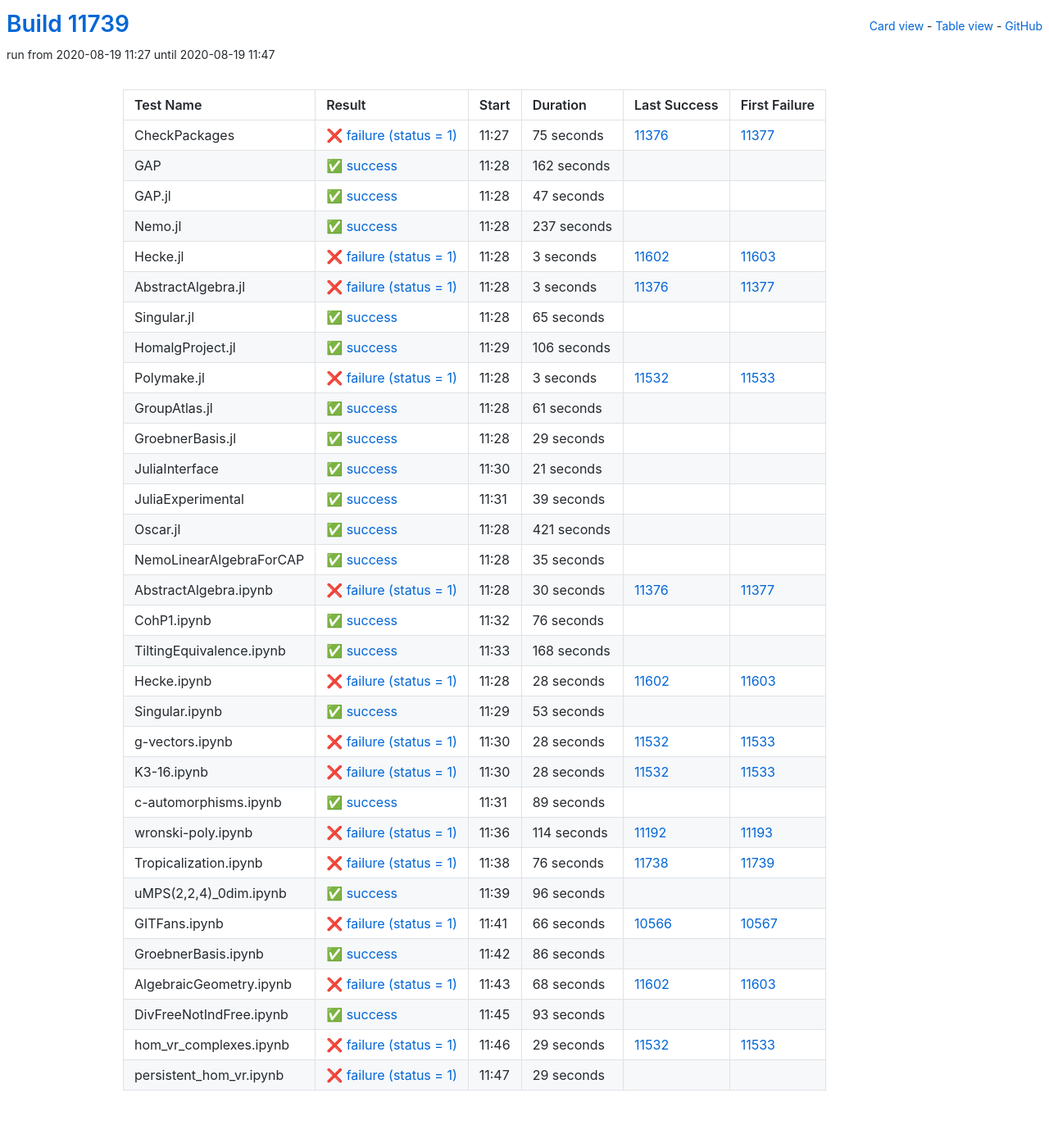
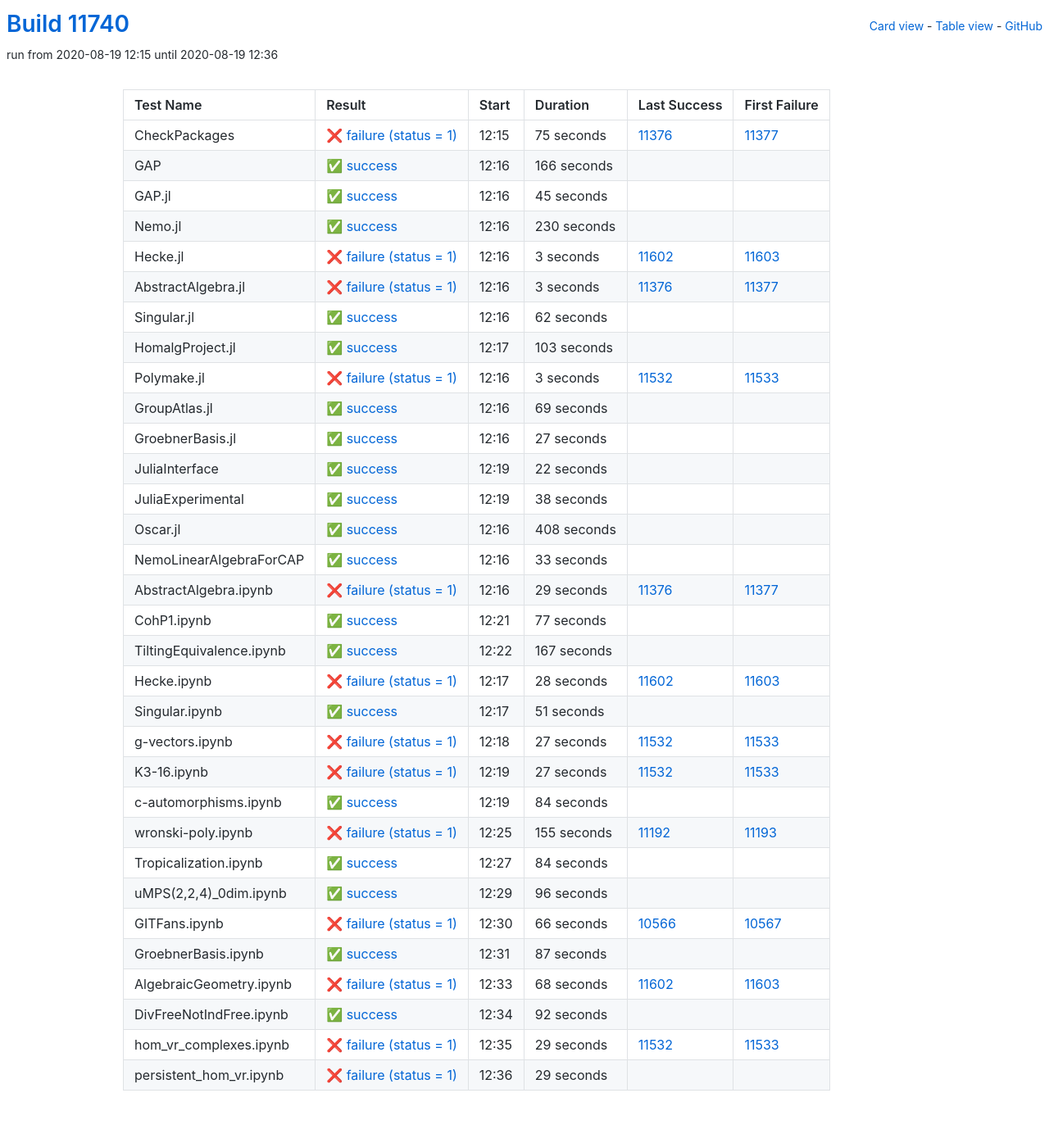
Before and after one commit to oscar-system/oscar-ci-status, a Jekyll site: the page built from table.html, in a window 1280 px wide. Shown: the whole page at 82% size. Built offline with Jekyll 4.4.1, drawn with Linux system fonts in a browser that asks for light colours.

Commit message:
Build #11740

```diff
--- a/_data/ci.yml
+++ b/_data/ci.yml
@@ -1,6 +1,6 @@
 ---
-build: 11739
-build_url: https://oscarci.mathematik.uni-kl.de/job/oscar/11739/
+build: 11740
+build_url: https://oscarci.mathematik.uni-kl.de/job/oscar/11740/
 job: oscar
 organization: oscar-system
 repo: oscar-ci-status
@@ -8,8 +8,8 @@
 tests:
 - name: CheckPackages
   id: checkpackages
-  log: https://oscarci.mathematik.uni-kl.de/job/oscar/11739/artifact/logs/build-11739/CheckPackages.log
-  start: 2020-08-19 11:27
+  log: https://oscarci.mathematik.uni-kl.de/job/oscar/11740/artifact/logs/build-11740/CheckPackages.log
+  start: 2020-08-19 12:15
   success: false
   exitcode: 1
   status: failure
@@ -20,44 +20,44 @@
   first_failure_url: https://oscarci.mathematik.uni-kl.de/job/oscar/11377/
 - name: GAP
   id: gap
-  log: https://oscarci.mathematik.uni-kl.de/job/oscar/11739/artifact/logs/build-11739/GAP.log
-  start: 2020-08-19 11:28
+  log: https://oscarci.mathematik.uni-kl.de/job/oscar/11740/artifact/logs/build-11740/GAP.log
+  start: 2020-08-19 12:16
   success: true
   exitcode: 0
   status: success
-  duration: 162
+  duration: 166
   last_success: false
   last_success_url:
   first_failure: false
   first_failure_url:
 - name: GAP.jl
   id: gap-jl
-  log: https://oscarci.mathematik.uni-kl.de/job/oscar/11739/artifact/logs/build-11739/GAP.jl.log
-  start: 2020-08-19 11:28
+  log: https://oscarci.mathematik.uni-kl.de/job/oscar/11740/artifact/logs/build-11740/GAP.jl.log
+  start: 2020-08-19 12:16
   success: true
   exitcode: 0
   status: success
-  duration: 47
+  duration: 45
   last_success: false
   last_success_url:
   first_failure: false
   first_failure_url:
 - name: Nemo.jl
   id: nemo-jl
-  log: https://oscarci.mathematik.uni-kl.de/job/oscar/11739/artifact/logs/build-11739/Nemo.jl.log
-  start: 2020-08-19 11:28
+  log: https://oscarci.mathematik.uni-kl.de/job/oscar/11740/artifact/logs/build-11740/Nemo.jl.log
+  start: 2020-08-19 12:16
   success: true
   exitcode: 0
   status: success
-  duration: 237
+  duration: 230
   last_success: false
   last_success_url:
   first_failure: false
   first_failure_url:
 - name: Hecke.jl
   id: hecke-jl
-  log: https://oscarci.mathematik.uni-kl.de/job/oscar/11739/artifact/logs/build-11739/Hecke.jl.log
-  start: 2020-08-19 11:28
+  log: https://oscarci.mathematik.uni-kl.de/job/oscar/11740/artifact/logs/build-11740/Hecke.jl.log
+  start: 2020-08-19 12:16
   success: false
   exitcode: 1
   status: failure
@@ -68,8 +68,8 @@
   first_failure_url: https://oscarci.mathematik.uni-kl.de/job/oscar/11603/
 - name: AbstractAlgebra.jl
   id: abstractalgebra-jl
-  log: https://oscarci.mathematik.uni-kl.de/job/oscar/11739/artifact/logs/build-11739/AbstractAlgebra.jl.log
-  start: 2020-08-19 11:28
+  log: https://oscarci.mathematik.uni-kl.de/job/oscar/11740/artifact/logs/build-11740/AbstractAlgebra.jl.log
+  start: 2020-08-19 12:16
   success: false
   exitcode: 1
   status: failure
@@ -80,32 +80,32 @@
   first_failure_url: https://oscarci.mathematik.uni-kl.de/job/oscar/11377/
 - name: Singular.jl
   id: singular-jl
-  log: https://oscarci.mathematik.uni-kl.de/job/oscar/11739/artifact/logs/build-11739/Singular.jl.log
-  start: 2020-08-19 11:28
+  log: https://oscarci.mathematik.uni-kl.de/job/oscar/11740/artifact/logs/build-11740/Singular.jl.log
+  start: 2020-08-19 12:16
   success: true
   exitcode: 0
   status: success
-  duration: 65
+  duration: 62
   last_success: false
   last_success_url:
   first_failure: false
   first_failure_url:
 - name: HomalgProject.jl
   id: homalgproject-jl
-  log: https://oscarci.mathematik.uni-kl.de/job/oscar/11739/artifact/logs/build-11739/HomalgProject.jl.log
-  start: 2020-08-19 11:29
+  log: https://oscarci.mathematik.uni-kl.de/job/oscar/11740/artifact/logs/build-11740/HomalgProject.jl.log
+  start: 2020-08-19 12:17
   success: true
   exitcode: 0
   status: success
-  duration: 106
+  duration: 103
   last_success: false
   last_success_url:
   first_failure: false
   first_failure_url:
 - name: Polymake.jl
   id: polymake-jl
-  log: https://oscarci.mathematik.uni-kl.de/job/oscar/11739/artifact/logs/build-11739/Polymake.jl.log
-  start: 2020-08-19 11:28
+  log: https://oscarci.mathematik.uni-kl.de/job/oscar/11740/artifact/logs/build-11740/Polymake.jl.log
+  start: 2020-08-19 12:16
   success: false
   exitcode: 1
   status: failure
@@ -116,116 +116,116 @@
   first_failure_url: https://oscarci.mathematik.uni-kl.de/job/oscar/11533/
 - name: GroupAtlas.jl
   id: groupatlas-jl
-  log: https://oscarci.mathematik.uni-kl.de/job/oscar/11739/artifact/logs/build-11739/GroupAtlas.jl.log
-  start: 2020-08-19 11:28
+  log: https://oscarci.mathematik.uni-kl.de/job/oscar/11740/artifact/logs/build-11740/GroupAtlas.jl.log
+  start: 2020-08-19 12:16
   success: true
   exitcode: 0
   status: success
-  duration: 61
+  duration: 69
   last_success: false
   last_success_url:
   first_failure: false
   first_failure_url:
 - name: GroebnerBasis.jl
   id: groebnerbasis-jl
-  log: https://oscarci.mathematik.uni-kl.de/job/oscar/11739/artifact/logs/build-11739/GroebnerBasis.jl.log
-  start: 2020-08-19 11:28
+  log: https://oscarci.mathematik.uni-kl.de/job/oscar/11740/artifact/logs/build-11740/GroebnerBasis.jl.log
+  start: 2020-08-19 12:16
   success: true
   exitcode: 0
   status: success
-  duration: 29
+  duration: 27
   last_success: false
   last_success_url:
   first_failure: false
   first_failure_url:
 - name: JuliaInterface
   id: juliainterface
-  log: https://oscarci.mathematik.uni-kl.de/job/oscar/11739/artifact/logs/build-11739/JuliaInterface.log
-  start: 2020-08-19 11:30
+  log: https://oscarci.mathematik.uni-kl.de/job/oscar/11740/artifact/logs/build-11740/JuliaInterface.log
+  start: 2020-08-19 12:19
   success: true
   exitcode: 0
   status: success
-  duration: 21
+  duration: 22
   last_success: false
   last_success_url:
   first_failure: false
   first_failure_url:
 - name: JuliaExperimental
   id: juliaexperimental
-  log: https://oscarci.mathematik.uni-kl.de/job/oscar/11739/artifact/logs/build-11739/JuliaExperimental.log
-  start: 2020-08-19 11:31
+  log: https://oscarci.mathematik.uni-kl.de/job/oscar/11740/artifact/logs/build-11740/JuliaExperimental.log
+  start: 2020-08-19 12:19
   success: true
   exitcode: 0
   status: success
-  duration: 39
+  duration: 38
   last_success: false
   last_success_url:
   first_failure: false
   first_failure_url:
 - name: Oscar.jl
   id: oscar-jl
-  log: https://oscarci.mathematik.uni-kl.de/job/oscar/11739/artifact/logs/build-11739/Oscar.jl.log
-  start: 2020-08-19 11:28
+  log: https://oscarci.mathematik.uni-kl.de/job/oscar/11740/artifact/logs/build-11740/Oscar.jl.log
+  start: 2020-08-19 12:16
   success: true
   exitcode: 0
   status: success
-  duration: 421
+  duration: 408
   last_success: false
   last_success_url:
   first_failure: false
   first_failure_url:
 - name: NemoLinearAlgebraForCAP
   id: nemolinearalgebraforcap
-  log: https://oscarci.mathematik.uni-kl.de/job/oscar/11739/artifact/logs/build-11739/NemoLinearAlgebraForCAP.log
-  start: 2020-08-19 11:28
+  log: https://oscarci.mathematik.uni-kl.de/job/oscar/11740/artifact/logs/build-11740/NemoLinearAlgebraForCAP.log
+  start: 2020-08-19 12:16
   success: true
   exitcode: 0
   status: success
-  duration: 35
+  duration: 33
   last_success: false
   last_success_url:
   first_failure: false
   first_failure_url:
 - name: AbstractAlgebra.ipynb
   id: abstractalgebra-ipynb
-  log: https://oscarci.mathematik.uni-kl.de/job/oscar/11739/artifact/logs/build-11739/AbstractAlgebra.ipynb.log
-  start: 2020-08-19 11:28
+  log: https://oscarci.mathematik.uni-kl.de/job/oscar/11740/artifact/logs/build-11740/AbstractAlgebra.ipynb.log
+  start: 2020-08-19 12:16
   success: false
   exitcode: 1
   status: failure
-  duration: 30
+  duration: 29
   last_success: 11376
   last_success_url: https://oscarci.mathematik.uni-kl.de/job/oscar/11376/
   first_failure: 11377
   first_failure_url: https://oscarci.mathematik.uni-kl.de/job/oscar/11377/
 - name: CohP1.ipynb
   id: cohp1-ipynb
-  log: https://oscarci.mathematik.uni-kl.de/job/oscar/11739/artifact/logs/build-11739/CohP1.ipynb.log
-  start: 2020-08-19 11:32
+  log: https://oscarci.mathematik.uni-kl.de/job/oscar/11740/artifact/logs/build-11740/CohP1.ipynb.log
+  start: 2020-08-19 12:21
   success: true
   exitcode: 0
   status: success
-  duration: 76
+  duration: 77
   last_success: false
   last_success_url:
   first_failure: false
   first_failure_url:
 - name: TiltingEquivalence.ipynb
   id: tiltingequivalence-ipynb
-  log: https://oscarci.mathematik.uni-kl.de/job/oscar/11739/artifact/logs/build-11739/TiltingEquivalence.ipynb.log
-  start: 2020-08-19 11:33
+  log: https://oscarci.mathematik.uni-kl.de/job/oscar/11740/artifact/logs/build-11740/TiltingEquivalence.ipynb.log
+  start: 2020-08-19 12:22
   success: true
   exitcode: 0
   status: success
-  duration: 168
+  duration: 167
   last_success: false
   last_success_url:
   first_failure: false
   first_failure_url:
 - name: Hecke.ipynb
   id: hecke-ipynb
-  log: https://oscarci.mathematik.uni-kl.de/job/oscar/11739/artifact/logs/build-11739/Hecke.ipynb.log
-  start: 2020-08-19 11:28
+  log: https://oscarci.mathematik.uni-kl.de/job/oscar/11740/artifact/logs/build-11740/Hecke.ipynb.log
+  start: 2020-08-19 12:17
   success: false
   exitcode: 1
   status: failure
@@ -236,80 +236,80 @@
   first_failure_url: https://oscarci.mathematik.uni-kl.de/job/oscar/11603/
 - name: Singular.ipynb
   id: singular-ipynb
-  log: https://oscarci.mathematik.uni-kl.de/job/oscar/11739/artifact/logs/build-11739/Singular.ipynb.log
-  start: 2020-08-19 11:29
+  log: https://oscarci.mathematik.uni-kl.de/job/oscar/11740/artifact/logs/build-11740/Singular.ipynb.log
+  start: 2020-08-19 12:17
   success: true
   exitcode: 0
   status: success
-  duration: 53
+  duration: 51
   last_success: false
   last_success_url:
   first_failure: false
   first_failure_url:
 - name: g-vectors.ipynb
   id: g-vectors-ipynb
-  log: https://oscarci.mathematik.uni-kl.de/job/oscar/11739/artifact/logs/build-11739/g-vectors.ipynb.log
-  start: 2020-08-19 11:30
+  log: https://oscarci.mathematik.uni-kl.de/job/oscar/11740/artifact/logs/build-11740/g-vectors.ipynb.log
+  start: 2020-08-19 12:18
   success: false
   exitcode: 1
   status: failure
-  duration: 28
+  duration: 27
   last_success: 11532
   last_success_url: https://oscarci.mathematik.uni-kl.de/job/oscar/11532/
   first_failure: 11533
   first_failure_url: https://oscarci.mathematik.uni-kl.de/job/oscar/11533/
 - name: K3-16.ipynb
   id: k3-16-ipynb
-  log: https://oscarci.mathematik.uni-kl.de/job/oscar/11739/artifact/logs/build-11739/K3-16.ipynb.log
-  start: 2020-08-19 11:30
+  log: https://oscarci.mathematik.uni-kl.de/job/oscar/11740/artifact/logs/build-11740/K3-16.ipynb.log
+  start: 2020-08-19 12:19
   success: false
   exitcode: 1
   status: failure
-  duration: 28
+  duration: 27
   last_success: 11532
   last_success_url: https://oscarci.mathematik.uni-kl.de/job/oscar/11532/
   first_failure: 11533
   first_failure_url: https://oscarci.mathematik.uni-kl.de/job/oscar/11533/
 - name: c-automorphisms.ipynb
   id: c-automorphisms-ipynb
-  log: https://oscarci.mathematik.uni-kl.de/job/oscar/11739/artifact/logs/build-11739/c-automorphisms.ipynb.log
-  start: 2020-08-19 11:31
+  log: https://oscarci.mathematik.uni-kl.de/job/oscar/11740/artifact/logs/build-11740/c-automorphisms.ipynb.log
+  start: 2020-08-19 12:19
   success: true
   exitcode: 0
   status: success
-  duration: 89
+  duration: 84
   last_success: false
   last_success_url:
   first_failure: false
   first_failure_url:
 - name: wronski-poly.ipynb
   id: wronski-poly-ipynb
-  log: https://oscarci.mathematik.uni-kl.de/job/oscar/11739/artifact/logs/build-11739/wronski-poly.ipynb.log
-  start: 2020-08-19 11:36
+  log: https://oscarci.mathematik.uni-kl.de/job/oscar/11740/artifact/logs/build-11740/wronski-poly.ipynb.log
+  start: 2020-08-19 12:25
   success: false
   exitcode: 1
   status: failure
-  duration: 114
+  duration: 155
   last_success: 11192
   last_success_url: https://oscarci.mathematik.uni-kl.de/job/oscar/11192/
   first_failure: 11193
   first_failure_url: https://oscarci.mathematik.uni-kl.de/job/oscar/11193/
 - name: Tropicalization.ipynb
   id: tropicalization-ipynb
-  log: https://oscarci.mathematik.uni-kl.de/job/oscar/11739/artifact/logs/build-11739/Tropicalization.ipynb.log
-  start: 2020-08-19 11:38
-  success: false
-  exitcode: 1
-  status: failure
-  duration: 76
-  last_success: 11738
-  last_success_url: https://oscarci.mathematik.uni-kl.de/job/oscar/11738/
-  first_failure: 11739
-  first_failure_url: https://oscarci.mathematik.uni-kl.de/job/oscar/11739/
+  log: https://oscarci.mathematik.uni-kl.de/job/oscar/11740/artifact/logs/build-11740/Tropicalization.ipynb.log
+  start: 2020-08-19 12:27
+  success: true
+  exitcode: 0
+  status: success
+  duration: 84
+  last_success: false
+  last_success_url:
+  first_failure: false
+  first_failure_url:
 - name: uMPS(2,2,4)_0dim.ipynb
   id: umps-2-2-4-0dim-ipynb
-  log: https://oscarci.mathematik.uni-kl.de/job/oscar/11739/artifact/logs/build-11739/uMPS-2-2-4-_0dim.ipynb.log
-  start: 2020-08-19 11:39
+  log: https://oscarci.mathematik.uni-kl.de/job/oscar/11740/artifact/logs/build-11740/uMPS-2-2-4-_0dim.ipynb.log
+  start: 2020-08-19 12:29
   success: true
   exitcode: 0
   status: success
@@ -320,8 +320,8 @@
   first_failure_url:
 - name: GITFans.ipynb
   id: gitfans-ipynb
-  log: https://oscarci.mathematik.uni-kl.de/job/oscar/11739/artifact/logs/build-11739/GITFans.ipynb.log
-  start: 2020-08-19 11:41
+  log: https://oscarci.mathematik.uni-kl.de/job/oscar/11740/artifact/logs/build-11740/GITFans.ipynb.log
+  start: 2020-08-19 12:30
   success: false
   exitcode: 1
   status: failure
@@ -332,20 +332,20 @@
   first_failure_url: https://oscarci.mathematik.uni-kl.de/job/oscar/10567/
 - name: GroebnerBasis.ipynb
   id: groebnerbasis-ipynb
-  log: https://oscarci.mathematik.uni-kl.de/job/oscar/11739/artifact/logs/build-11739/GroebnerBasis.ipynb.log
-  start: 2020-08-19 11:42
+  log: https://oscarci.mathematik.uni-kl.de/job/oscar/11740/artifact/logs/build-11740/GroebnerBasis.ipynb.log
+  start: 2020-08-19 12:31
   success: true
   exitcode: 0
   status: success
-  duration: 86
+  duration: 87
   last_success: false
   last_success_url:
   first_failure: false
   first_failure_url:
 - name: AlgebraicGeometry.ipynb
   id: algebraicgeometry-ipynb
-  log: https://oscarci.mathematik.uni-kl.de/job/oscar/11739/artifact/logs/build-11739/AlgebraicGeometry.ipynb.log
-  start: 2020-08-19 11:43
+  log: https://oscarci.mathematik.uni-kl.de/job/oscar/11740/artifact/logs/build-11740/AlgebraicGeometry.ipynb.log
+  start: 2020-08-19 12:33
   success: false
   exitcode: 1
   status: failure
@@ -356,20 +356,20 @@
   first_failure_url: https://oscarci.mathematik.uni-kl.de/job/oscar/11603/
 - name: DivFreeNotIndFree.ipynb
   id: divfreenotindfree-ipynb
-  log: https://oscarci.mathematik.uni-kl.de/job/oscar/11739/artifact/logs/build-11739/DivFreeNotIndFree.ipynb.log
-  start: 2020-08-19 11:45
+  log: https://oscarci.mathematik.uni-kl.de/job/oscar/11740/artifact/logs/build-11740/DivFreeNotIndFree.ipynb.log
+  start: 2020-08-19 12:34
   success: true
   exitcode: 0
   status: success
-  duration: 93
+  duration: 92
   last_success: false
   last_success_url:
   first_failure: false
   first_failure_url:
 - name: hom_vr_complexes.ipynb
   id: hom-vr-complexes-ipynb
-  log: https://oscarci.mathematik.uni-kl.de/job/oscar/11739/artifact/logs/build-11739/hom_vr_complexes.ipynb.log
-  start: 2020-08-19 11:46
+  log: https://oscarci.mathematik.uni-kl.de/job/oscar/11740/artifact/logs/build-11740/hom_vr_complexes.ipynb.log
+  start: 2020-08-19 12:35
   success: false
   exitcode: 1
   status: failure
@@ -380,8 +380,8 @@
   first_failure_url: https://oscarci.mathematik.uni-kl.de/job/oscar/11533/
 - name: persistent_hom_vr.ipynb
   id: persistent-hom-vr-ipynb
-  log: https://oscarci.mathematik.uni-kl.de/job/oscar/11739/artifact/logs/build-11739/persistent_hom_vr.ipynb.log
-  start: 2020-08-19 11:47
+  log: https://oscarci.mathematik.uni-kl.de/job/oscar/11740/artifact/logs/build-11740/persistent_hom_vr.ipynb.log
+  start: 2020-08-19 12:36
   success: false
   exitcode: 1
   status: failure
```
Also changed, not shown: README.md.
